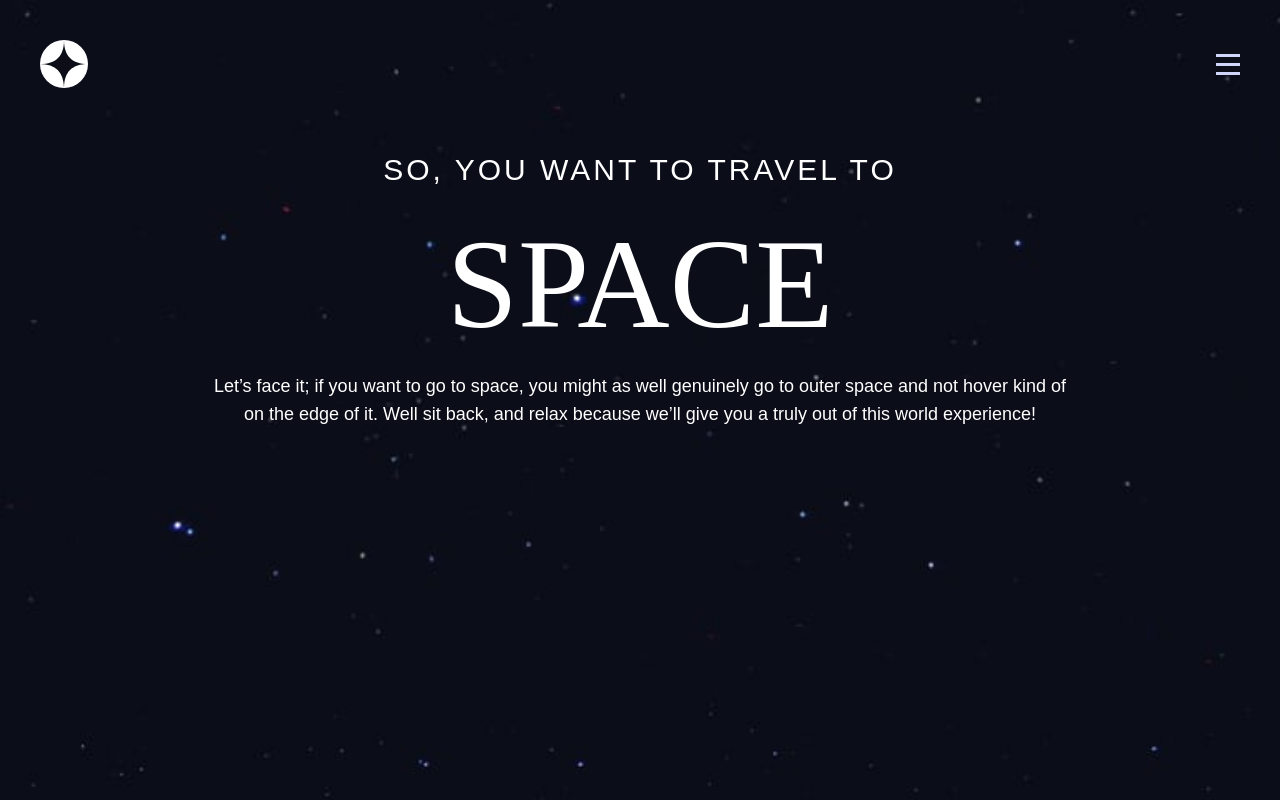
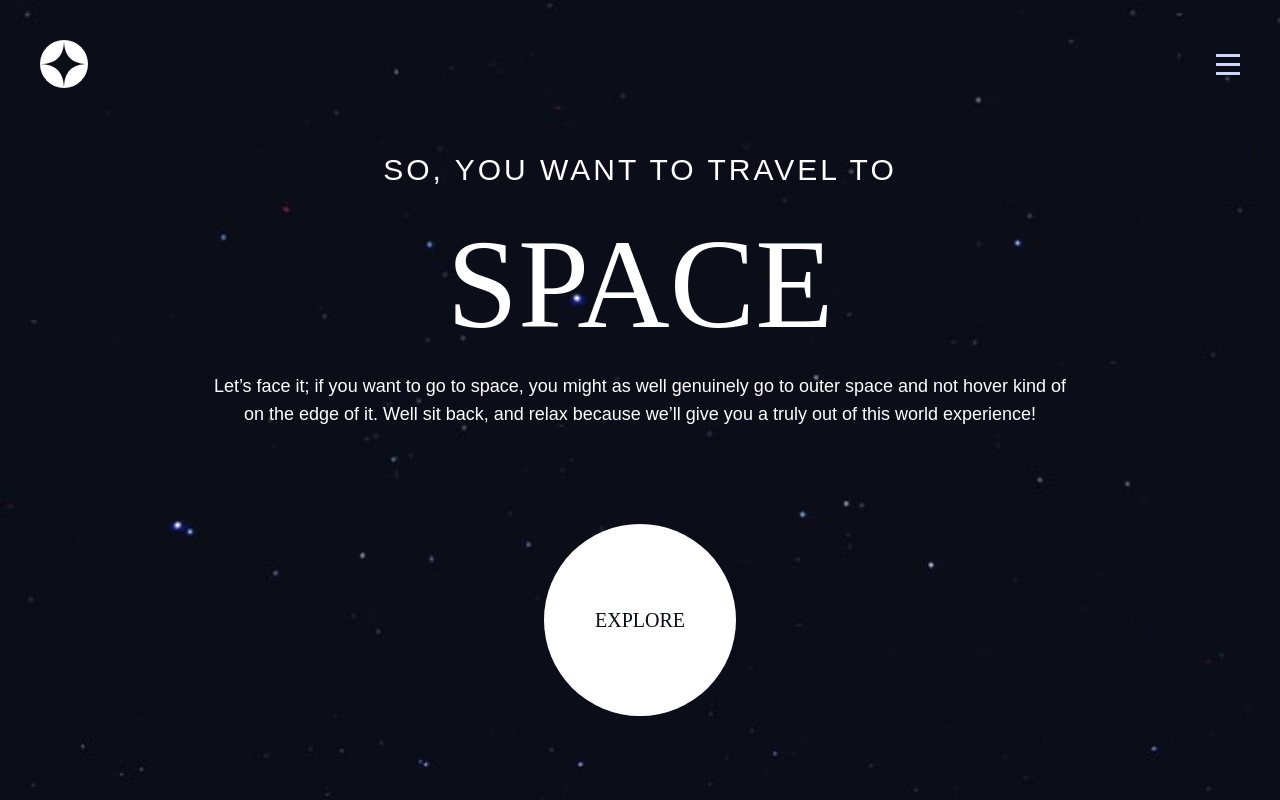
Before and after one commit to leo3210k/Space_Tourism, a React (Create React App) app: page / in a window 1280 px wide. Built offline with nearby package versions, Linux system fonts and the light colour scheme.

Commit message:
add explore button to home

```diff
--- a/src/components/Home.jsx
+++ b/src/components/Home.jsx
@@ -10,6 +10,9 @@ function Home() {
         and not hover kind of on the edge of it. Well sit back, and relax because we’ll give you a
         truly out of this world experience!
       </span>
+      <div className="w-48 h-48 flex justify-center items-center text-xl text-vulcan bg-white rounded-full font-bellefair uppercase mt-24">
+        explore
+      </div>
     </div>
   );
 }
```
